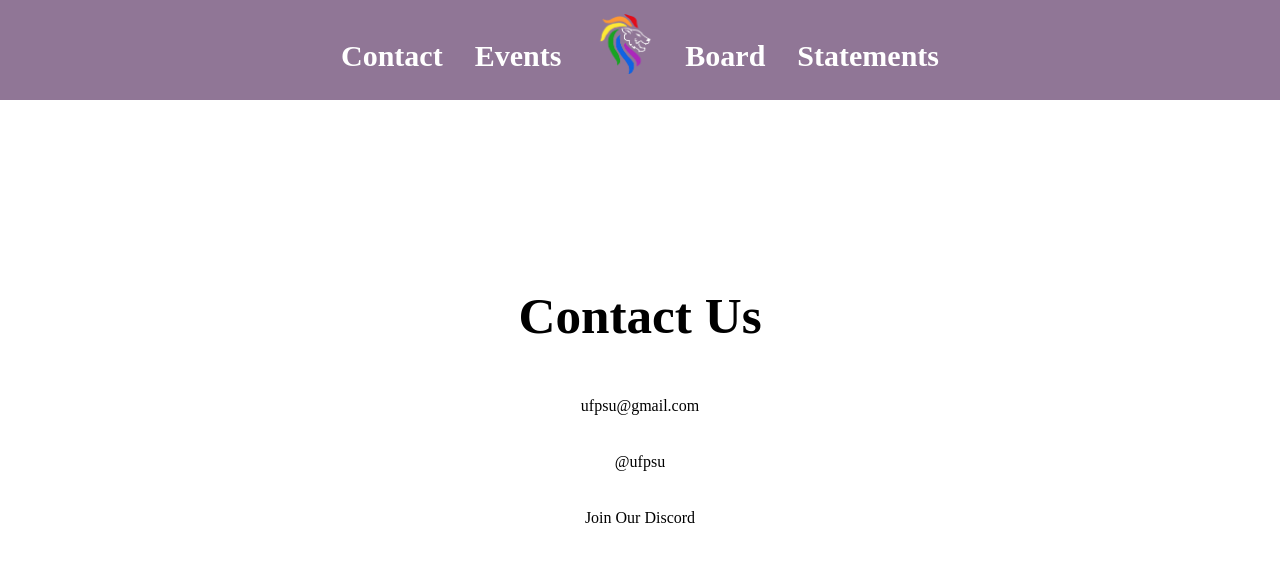
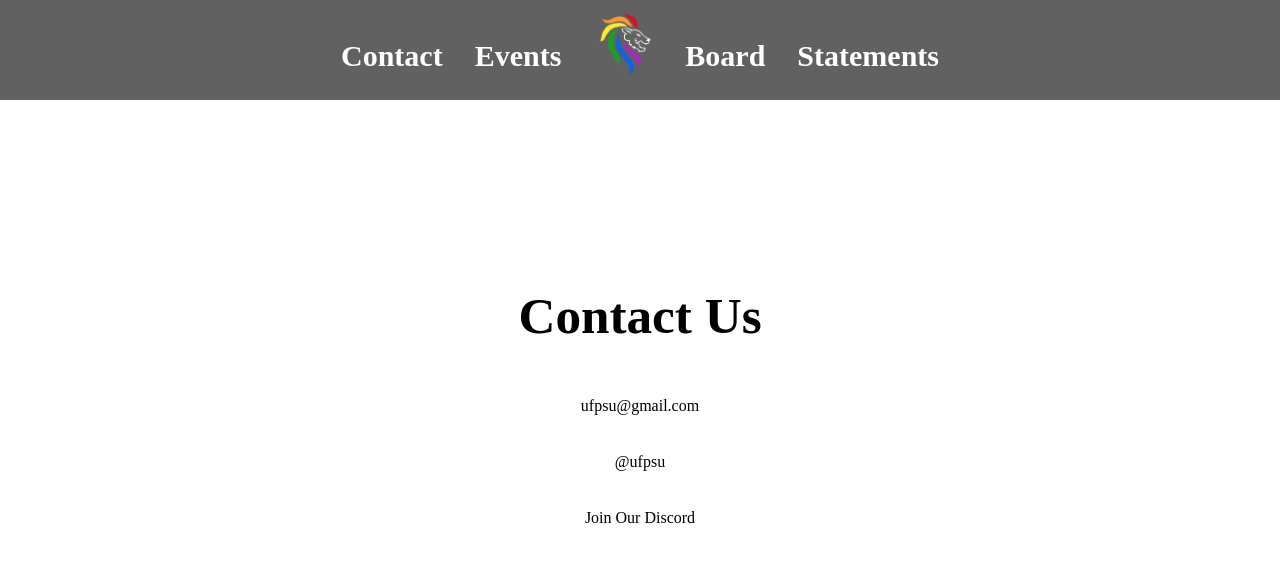
Before and after one commit to tejikari/ufpsu, a React (Vite) app in the folder uf-psu/: page /contact in a window 1280 px wide. Shown: the top 562 px of the page. Built offline with nearby package versions, Linux system fonts and the light colour scheme; a web font is replaced by a local one.

Commit message:
Update NavBar.css

```diff
--- a/uf-psu/src/components/NavBar.css
+++ b/uf-psu/src/components/NavBar.css
@@ -9,7 +9,7 @@
 .topnav {
     position: fixed;
     width: 100%;
-    background: #613C6AB3;
+    background: #1E1E1EB3;
     font-family: 'Red Rose', serif;
     font-size: 20px;
     top: 0px;
```
